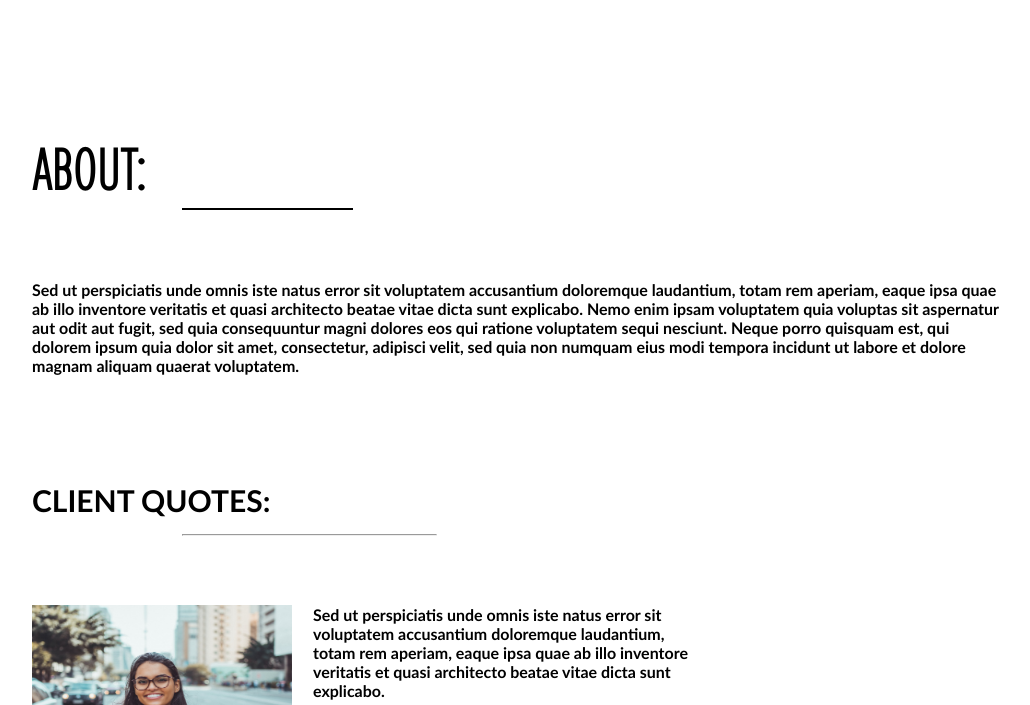
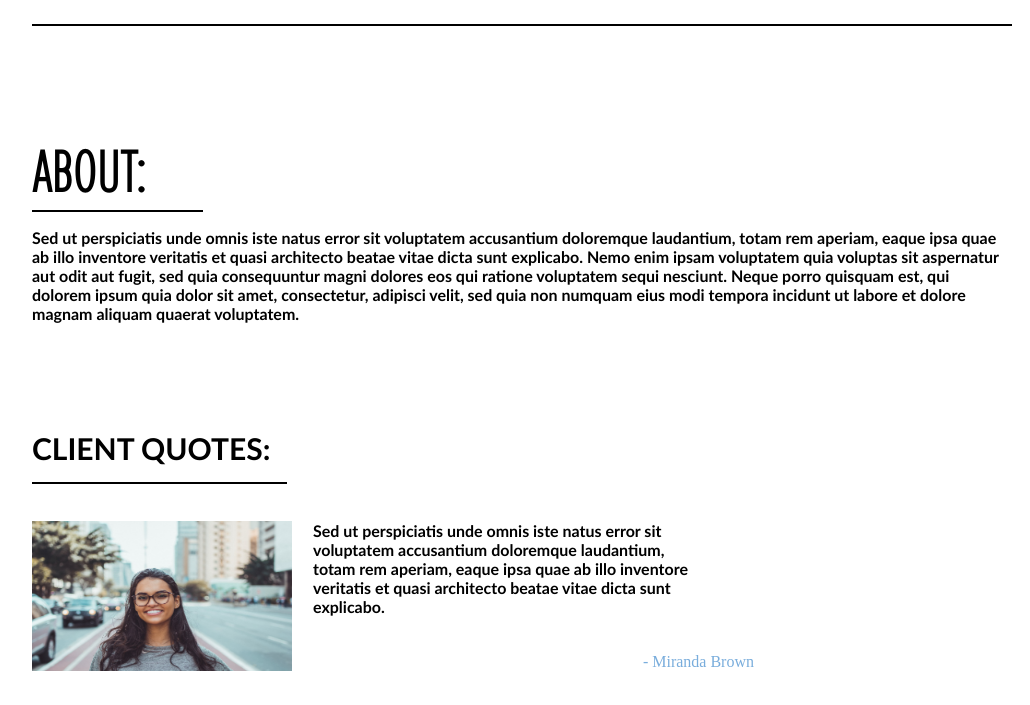
Before and after one commit to in215-pissah/travel-fly_About, a website: page about.html in a window 1280 px wide. Shown: the part 76-781 px from the top of the page, without its empty margins (118-1148 px from the left). Drawn offline with Linux system fonts and the light colour scheme.

Commit message:
add changes to HR

```diff
--- a/about.html
+++ b/about.html
@@ -28,6 +28,8 @@
         <a href="#">contact </a>
       </div>
     </nav>
+    <hr class="nav-hr-black" />
+
     <!-- ids are installed into the broswer's memory -->
     <div id="app">
       <!-- About Page -->
--- a/scss/about/about.scss
+++ b/scss/about/about.scss
@@ -6,9 +6,8 @@
       font-size: 60px;
     }
     hr {
+      @include nav-black();
       width: 171px;
-      background-color: #000000;
-      border: 1px solid #000000;
     }
   }
   .about-client-quotes {
@@ -17,8 +16,7 @@
       font-size: 30px;
     }
     hr {
-      background-color: #000;
-      border: 2px solid solid;
+      @include nav-black();
       width: 255px;
     }
     .client-box {
--- a/scss/mixins.scss
+++ b/scss/mixins.scss
@@ -0,0 +1,9 @@
+@mixin nav-hr {
+  margin: 0 auto;
+  margin-bottom: 69.5px;
+  width: 980px;
+}
+@mixin nav-black {
+  background-color: #000000;
+  border: 1px solid #000000;
+}
--- a/scss/nav/nav.scss
+++ b/scss/nav/nav.scss
@@ -6,6 +6,7 @@ nav {
   align-items: center;
   justify-content: space-between;
   // width: 950px;
+  bottom: 20.5px;
 
   .links {
     .logo {
@@ -24,11 +25,14 @@ nav {
     }
   }
 }
-hr {
-  margin-left: 150px;
-  margin-bottom: 69.5px;
-  width: 980px;
-  //   border: 2px solid #ffffff;
+.nav-hr-white {
+  @include nav-hr();
+  background-color: #ffffff;
+  border: 1px solid #ffffff;
+}
+.nav-hr-black {
+  @include nav-hr();
+  @include nav-black();
 }
 
 footer {
```
Also changed, not shown: index.html (+1 -1 lines), css/styles.css, 1 other file.
